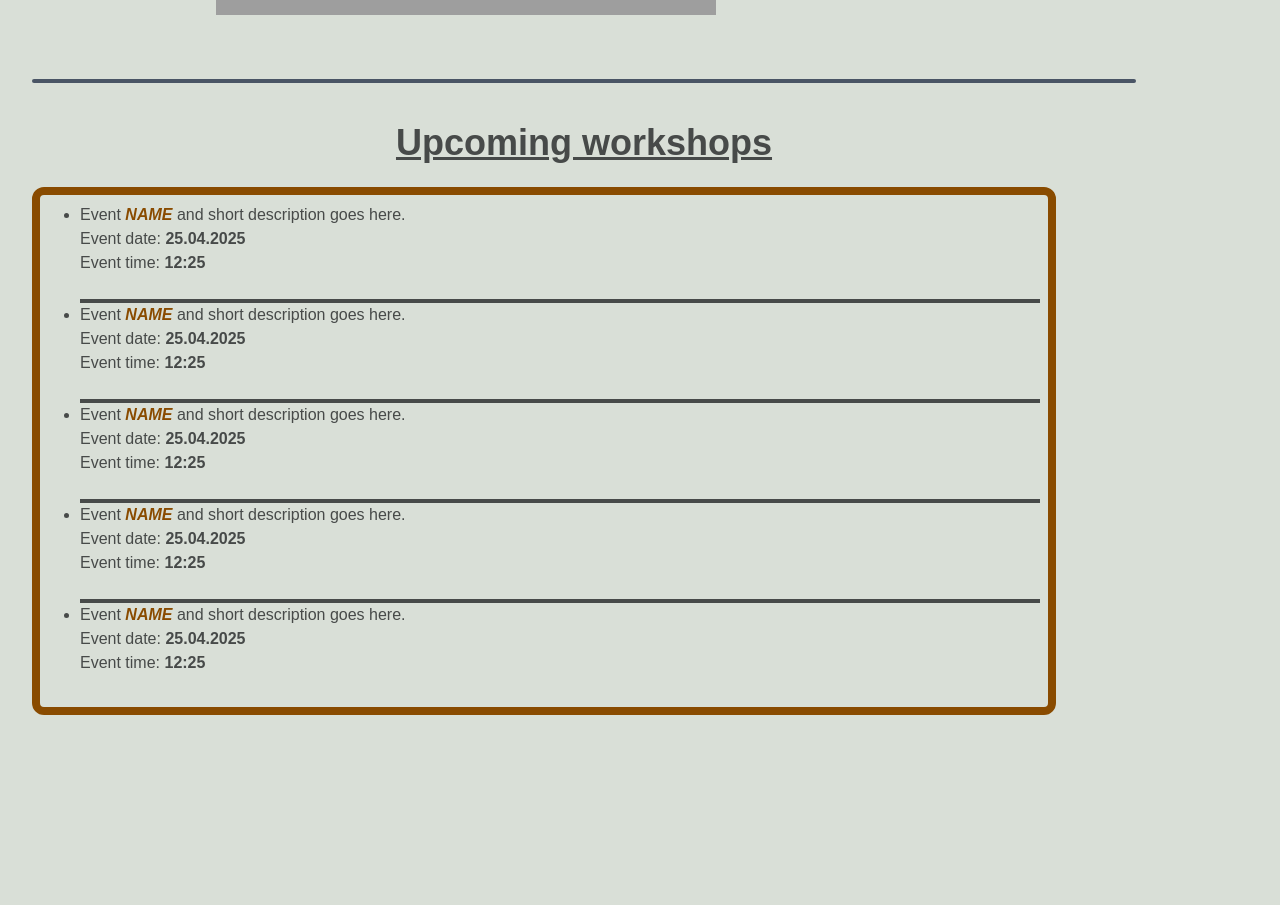
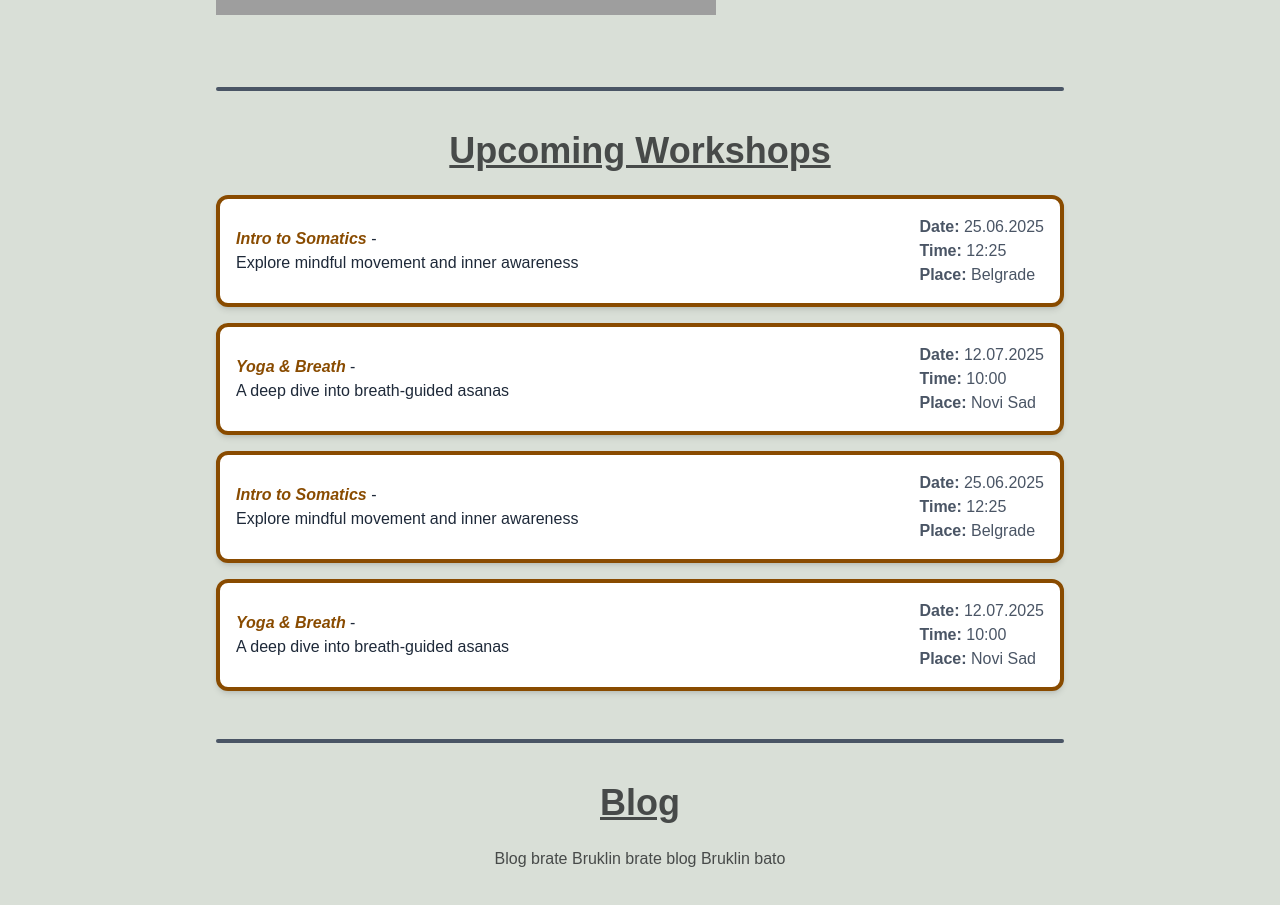
Before and after one commit to Ucaki/withinaround, a Next.js app: page / in a window 1280 px wide. Shown: the part 1200-2105 px from the top of the page. Before the commit the page ends 1947 px from the top, so only its background shows below. Built offline with nearby package versions, Linux system fonts and the light colour scheme; grey boxes are pictures that could not be loaded.

Commit message:
fix: workshop list, mobile friendly, adding with json trough props. feat: added navigation to logo, fixed navigation buttons to work from workhop event page

```diff
--- a/src/app/page.tsx
+++ b/src/app/page.tsx
@@ -1,5 +1,6 @@
 // src/app/page.tsx
 import Image from "next/image";
+import WorkshopCard from "@/components/WorkshopCard";
 
 export default function AboutPage() {
   return (
@@ -34,7 +35,7 @@ export default function AboutPage() {
 
             </p>
           </div>
-          <div max-w-sm>
+          <div >
           <Image
             src="https://cdn.yogajournal.com/wp-content/uploads/2022/06/Upward-Facing-Dog-Mod-1_Andrew-Clark-e1670972827524.jpg?crop=535:301&width=1070&enable=upscale"
             alt="some picture"
@@ -44,21 +45,54 @@ export default function AboutPage() {
         </div>
         </div>
       </section>
-      <section id="workshop-section" className="scroll-mt-20 p-4 mr-28">
+      <section id="workshop-section" className="scroll-mt-20 p-6 max-w-4xl mx-auto">
         <hr className="rounded border-t-4 border-gray-600" />
-        <h1 className="text-center font-bold text-4xl mt-10 mb-6" style={{textDecoration: 'underline'}}>Upcoming workshops </h1>
-        <ul className="text-left p-2 mr-20 pl-10 list-disc border-8 rounded-xl border-yellow-800" >
+        <h1 className="text-center font-bold text-4xl mt-10 mb-6 underline">
+          Upcoming Workshops
+        </h1>
 
-          <li className="">Event <a href="workshop-page-id" className="font-semibold italic text-yellow-800">NAME</a> and short description goes here. <br/>Event date: <strong>25.04.2025</strong><br/>Event time: <strong>12:25</strong><br/> <br/></li>
-          <hr className="border-t-4 border-opacity-30 "/>
-          <li>Event <a href="workshop-page-id" className="font-semibold italic text-yellow-800">NAME</a> and short description goes here. <br/>Event date: <strong>25.04.2025</strong><br/>Event time: <strong>12:25</strong><br/> <br/></li>
-           <hr className="border-t-4 border-opacity-30 "/>
-          <li>Event <a href="workshop-page-id" className="font-semibold italic text-yellow-800">NAME</a> and short description goes here. <br/>Event date: <strong>25.04.2025</strong><br/>Event time: <strong>12:25</strong><br/> <br/></li>
-           <hr className="border-t-4 border-opacity-30 "/>
-          <li>Event <a href="workshop-page-id" className="font-semibold italic text-yellow-800">NAME</a> and short description goes here. <br/>Event date: <strong>25.04.2025</strong><br/>Event time: <strong>12:25</strong><br/> <br/></li>
-           <hr className="border-t-4 border-opacity-30 "/>
-          <li>Event <a href="workshop-page-id" className="font-semibold italic text-yellow-800">NAME</a> and short description goes here. <br/>Event date: <strong>25.04.2025</strong><br/>Event time: <strong>12:25</strong><br/> <br/></li>
-        </ul>
+        <div className="space-y-4">
+          {/* Workshop card */}
+          <WorkshopCard
+            name="Intro to Somatics"
+            description="Explore mindful movement and inner awareness"
+            date="25.06.2025"
+            time="12:25"
+            place="Belgrade"
+            href="/workshops/intro-to-somatics"
+          />
+          <WorkshopCard
+            name="Yoga & Breath"
+            description="A deep dive into breath-guided asanas"
+            date="12.07.2025"
+            time="10:00"
+            place="Novi Sad"
+            href="/workshops/yoga-breath"
+          />
+          <WorkshopCard
+            name="Intro to Somatics"
+            description="Explore mindful movement and inner awareness"
+            date="25.06.2025"
+            time="12:25"
+            place="Belgrade"
+            href="/workshops/intro-to-somatics"
+          />
+          <WorkshopCard
+            name="Yoga & Breath"
+            description="A deep dive into breath-guided asanas"
+            date="12.07.2025"
+            time="10:00"
+            place="Novi Sad"
+            href="/workshops/yoga-breath"
+          />
+        </div>
+      </section>
+      <section id="blog-section" className="scroll-mt-20 p-6 max-w-4xl mx-auto">
+        <hr className="rounded border-t-4 border-gray-600" />
+        <h1 className="text-center font-bold text-4xl mt-10 mb-6 underline">
+          Blog
+        </h1>
+        <p className="break-words text-center">Blog brate Bruklin brate blog Bruklin bato</p>
       </section>
     </div>
   );
--- /dev/null
+++ b/src/app/workshops/[slug]/page.tsx
@@ -0,0 +1,49 @@
+type Props = {
+  params: { slug: string };
+};
+
+const workshopData = {
+  "intro-to-somatics": {
+    name: "Intro to Somatics",
+    date: "25.06.2025",
+    time: "12:25",
+    place: "Belgrade",
+    image: "/somatics.jpg",
+    description: `A detailed introduction to somatic body practices...`,
+    registerUrl: "https://docs.google.com/forms/u/0/",
+  },
+  "yoga-breath": {
+    name: "Yoga & Breath",
+    date: "12.07.2025",
+    time: "10:00",
+    place: "Novi Sad",
+    image: "/yoga.jpg",
+    description: `Learn to breathe deeply and mindfully in your yoga...`,
+    registerUrl: "https://docs.google.com/forms/u/0/",
+  },
+};
+
+export default function WorkshopPage({ params }: Props) {
+  const workshop = workshopData[params.slug as keyof typeof workshopData];
+
+  if (!workshop) return <p className="text-center mt-32 text-red-600">Workshop not found</p>;
+
+  return (
+    <section className="max-w-3xl mx-auto py-12 px-6 mt-24">
+      <h1 className="text-3xl font-bold mb-2">{workshop.name}</h1>
+      <p className="text-gray-600 mb-2">
+        <strong>Date:</strong> {workshop.date} - <strong>Time:</strong> {workshop.time}
+      </p>
+      <img src={workshop.image} alt={workshop.name+" picture goes here"} className="rounded-lg shadow mb-6 w-full" />
+      <p className="mb-6 text-lg">{workshop.description}</p>
+      <a
+        href={workshop.registerUrl}
+        target="_blank"
+        rel="noopener noreferrer"
+        className="inline-block px-6 py-3 bg-yellow-700 hover:bg-yellow-600 text-white rounded-md text-center"
+      >
+        Register Now
+      </a>
+    </section>
+  );
+}
--- a/src/components/Navbar.tsx
+++ b/src/components/Navbar.tsx
@@ -1,6 +1,6 @@
 "use client";
 
-//import Link from 'next/link'
+import Link from 'next/link'
 import Image from 'next/image'
 import { useState } from 'react';
 import { Menu, X } from 'lucide-react';
@@ -12,12 +12,12 @@ export default function Navbar() {
 
     <header className="w-screen bg-yellow-800 text-white p-1  flex items-center fixed">
       <div className="relative w-24 h-12 sm:w-32 md:w-44 sm:h-16 md:h-20 mx-2 my-auto mr-20">
-               <Image
+               <Link href='/'><Image
                  src="/withinaroundLogo.png"
                  alt="Yoga practice"
                  fill
                  className="object-contain "
-               />
+               /></Link>
       </div>
 
        <button
@@ -29,18 +29,18 @@ export default function Navbar() {
 
       <nav className='hidden items-center sm:flex font-semibold '>
         <ul className='flex flex-nowrap whitespace-nowrap justify-center gap-10'>
-          <li><a href="#about-section" className='hover:text-slate-400'>About</a></li>
-          <li><a href="#workshop-section" className='hover:text-slate-400'>Workshops</a></li>
-          <li><a href="" className='hover:text-slate-400'>Blog</a></li>
+          <li><Link href="/#about-section" className='hover:text-slate-400'>About</Link></li>
+          <li><Link href="/#workshop-section" className='hover:text-slate-400'>Workshops</Link></li>
+          <li><Link href="/#blog-section" className='hover:text-slate-400'>Blog</Link></li>
         </ul>
       </nav>
 
       {menuOpen && (
         <nav className="sm:hidden flex flex-col items-center bg-yellow-800 py-1 px-1 font-semibold text-xs">
           <ul >
-            <li><a onClick={() => setMenuOpen(false)} href="#about-section" className='hover:text-slate-400'>About</a></li>
-            <li><a onClick={() => setMenuOpen(false)} href="#workshop-section" className='hover:text-slate-400'>Workshops</a></li>
-            <li><a onClick={() => setMenuOpen(false)} href="" className='hover:text-slate-400'>Blog</a></li>
+            <li><Link onClick={() => setMenuOpen(false)} href="/#about-section" className='hover:text-slate-400'>About</Link></li>
+            <li><Link onClick={() => setMenuOpen(false)} href="/#workshop-section" className='hover:text-slate-400'>Workshops</Link></li>
+            <li><Link onClick={() => setMenuOpen(false)} href="/#blog-section" className='hover:text-slate-400'>Blog</Link></li>
         </ul>
         </nav>
       )}
--- /dev/null
+++ b/src/components/WorkshopCard.tsx
@@ -0,0 +1,38 @@
+import Link from "next/link";
+type WorkshopCardProps = {
+  name: string;
+  description: string;
+  date: string;
+  time: string;
+  place: string;
+  href: string;
+};
+
+export default function WorkshopCard({
+  name,
+  description,
+  date,
+  time,
+  place,
+  href,
+}: WorkshopCardProps) {
+  return (
+    <div className="flex flex-col sm:flex-row justify-between items-start sm:items-center border-4 border-yellow-800 rounded-xl p-4 shadow-md bg-white hover:bg-yellow-50 transition">
+      {/* Left: Description */}
+      <div className="text-gray-800 max-w-sm">
+
+        <Link href={href} className="font-semibold italic text-yellow-800 hover:underline">
+          {name}
+        </Link>{" "}
+        -<br/> {description}
+      </div>
+
+      {/* Right: Details */}
+      <div className="text-left text-sm sm:text-base mt-4 sm:mt-0 text-gray-600">
+        <p><strong>Date:</strong> {date}</p>
+        <p><strong>Time:</strong> {time}</p>
+        <p><strong>Place:</strong> {place}</p>
+      </div>
+    </div>
+  );
+}
```
